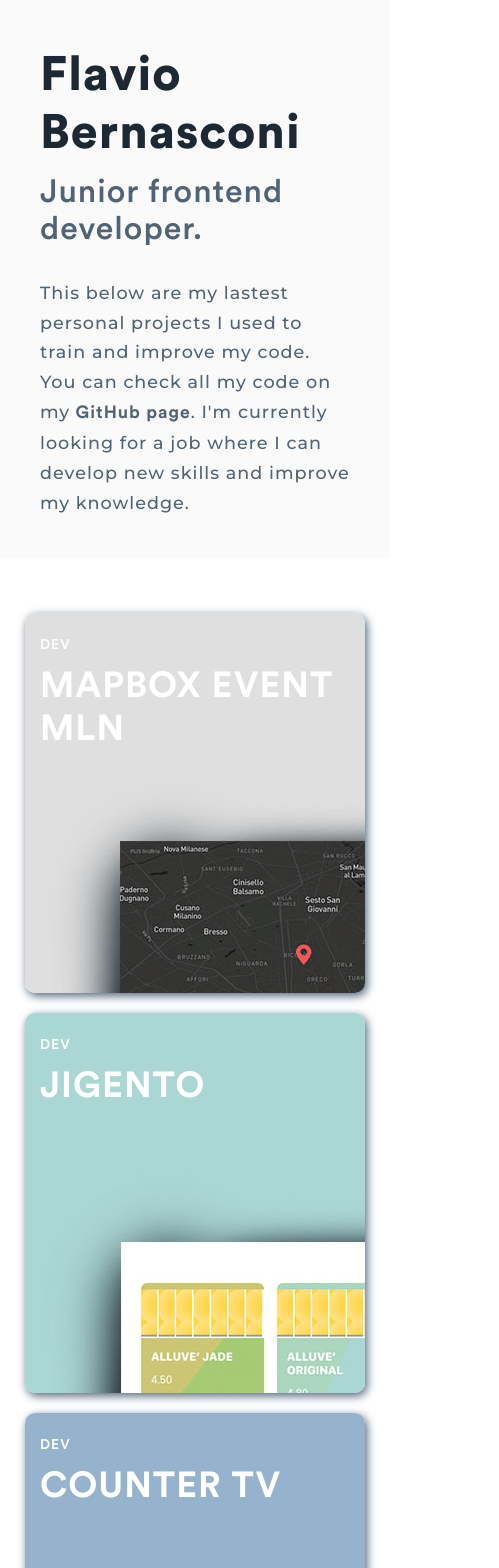
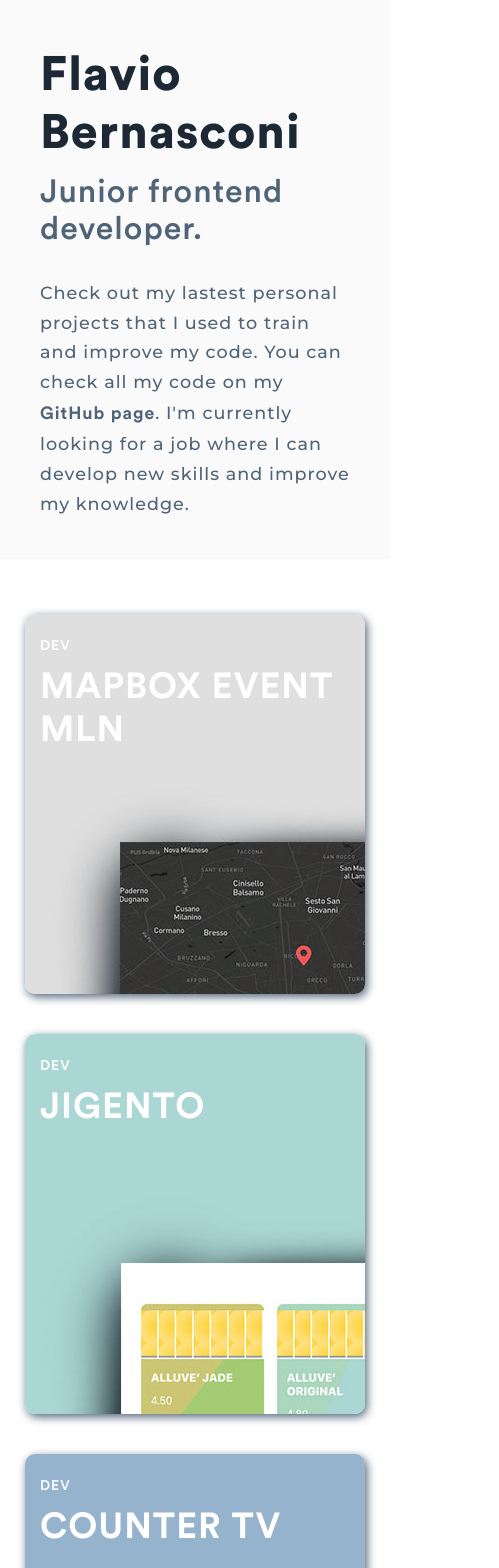
Before and after one commit to flavio-bernasconi/hero-animation, a React (Create React App) app: page / in a window 390 px wide. Shown: the top 1568 px of the page, 499 px wide, since content can reach past the window. Built offline with nearby package versions, Linux system fonts and the light colour scheme.

Commit message:
refactor resp

```diff
--- a/src/Intro.js
+++ b/src/Intro.js
@@ -21,7 +21,7 @@ export function Intro(props) {
               Junior frontend developer.
             </motion.h3>
             <motion.p variants={item} className="split">
-              This below are my lastest personal projects I used to train and
+              Check out my lastest personal projects that I used to train and
               improve my code. You can check all my code on my
               <a
                 href={"https://github.com/flavio-bernasconi"}
--- a/src/styles.css
+++ b/src/styles.css
@@ -53,7 +53,6 @@ h1 {
 
 .intro {
   min-height: 50vh;
-  max-height: 700px;
   display: flex;
   flex-wrap: wrap;
   align-content: center;
@@ -335,6 +334,7 @@ p {
   display: flex;
   align-content: center;
   align-items: center;
+  flex-wrap: wrap;
 }
 .container-footer a,
 .container-footer p,
@@ -354,6 +354,7 @@ p {
   .card {
     flex: 0 0 50%;
     max-width: 50%;
+    margin-bottom: 20px;
   }
 
   .card:nth-child(4n + 1),
```
